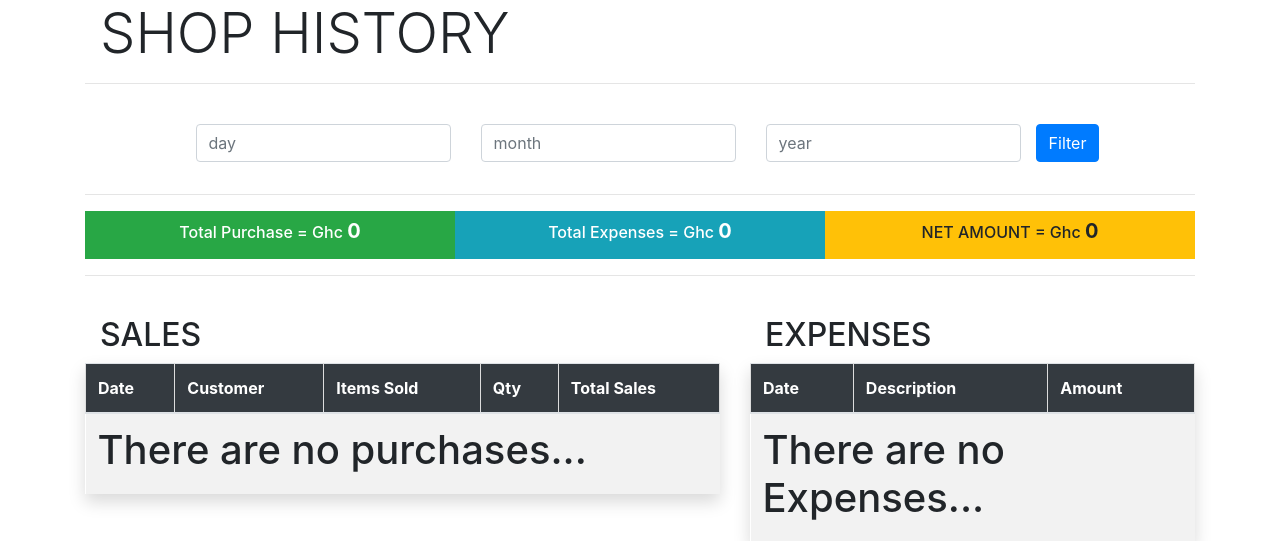
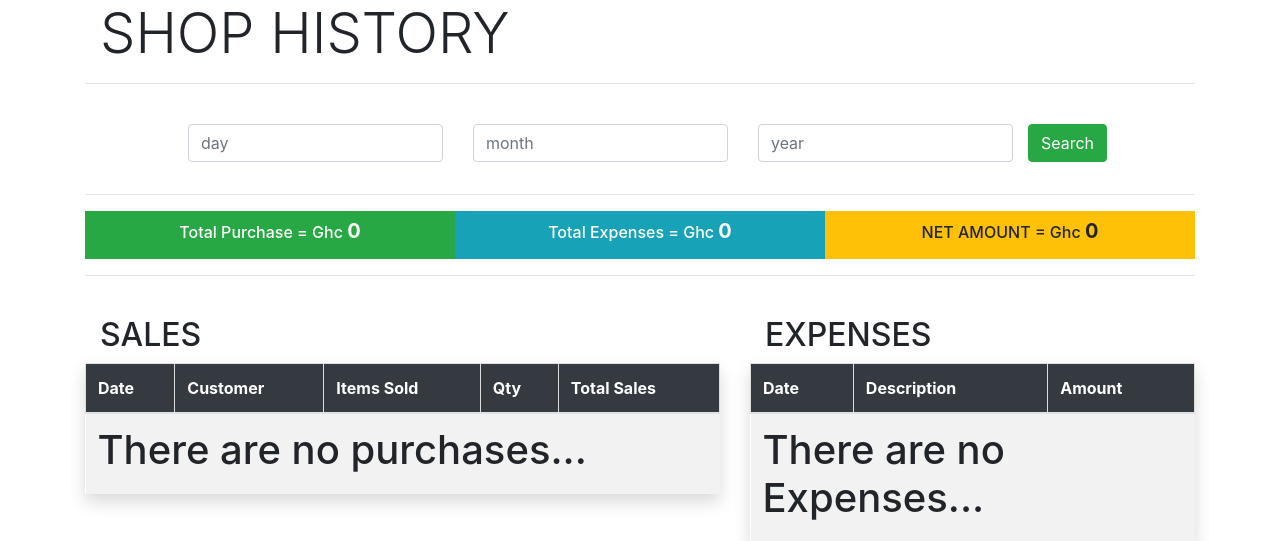
Before and after one commit to prince-cloud/pharmacy_pos, a Django app: page /history/ in a window 1280 px wide. Shown: the part 86-627 px from the top of the page. Run offline with Django 3.2, Linux system fonts and the light colour scheme; the visitor is signed in with stand-in values (Sample User, id 1); data that the repository does not hold is empty; some libraries are stand-ins or nearby versions; some web fonts are replaced.

Commit message:
Update purchase_history.html

```diff
--- a/templates/purchase_history.html
+++ b/templates/purchase_history.html
@@ -22,7 +22,7 @@
         </div>
 
         <div>
-            <button class="btn btn-primary" id="filter">Filter</button>
+            <button class="btn btn-success" id="filter">Search</button>
         </div>
 
         <script>
```
